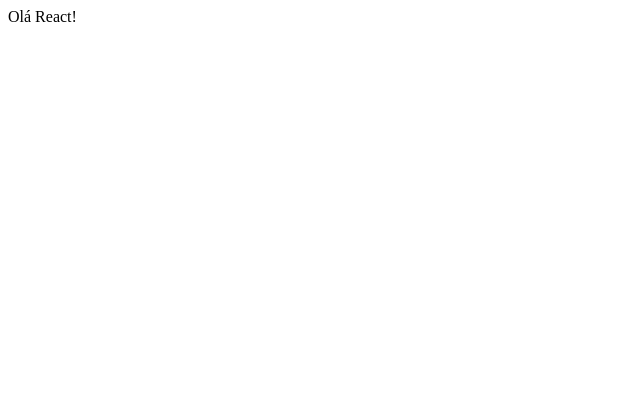
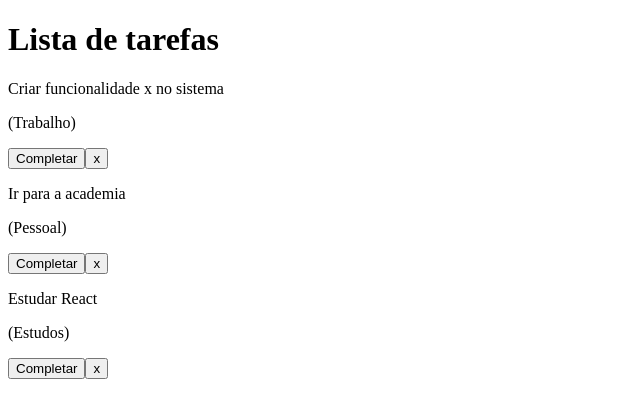
Before and after one commit to vanderleik/todo, a React (Vite) app: page / in a window 1280 px wide. Shown: the top 418 px of the page, without its empty margins (0-640 px from the left). Built offline with nearby package versions, Linux system fonts and the light colour scheme.

Commit message:
Criando retorno no app.jsx

```diff
--- a/index.html
+++ b/index.html
@@ -1,10 +1,10 @@
 <!DOCTYPE html>
-<html lang="en">
+<html lang="pt-br">
   <head>
     <meta charset="UTF-8" />
     <link rel="icon" type="image/svg+xml" href="/vite.svg" />
     <meta name="viewport" content="width=device-width, initial-scale=1.0" />
-    <title>Vite + React</title>
+    <title>To-Do list with Vite + React</title>
   </head>
   <body>
     <div id="root"></div>
--- a/src/App.jsx
+++ b/src/App.jsx
@@ -1,7 +1,46 @@
 import { useState } from 'react'
 
 function App() {
-  return <div>Olá React!</div>
+  const [todos, setTodos] = useState([
+    {
+      id: 1,
+      text: "Criar funcionalidade x no sistema",
+      category: "Trabalho",
+      isCompleted: false,
+    },
+    {
+      id: 2,
+      text: "Ir para a academia",
+      category: "Pessoal",
+      isCompleted: false,
+    },
+    {
+      id: 3,
+      text: "Estudar React",
+      category: "Estudos",
+      isCompleted: false,
+    },
+  ]);
+  return (
+    <div className='app'>
+      <h1>Lista de tarefas</h1>
+      <div className='todo-list'>
+        {
+          todos.map((todo) => (
+            <div className="todo">
+              <div className="content">
+                <p>{todo.text}</p>
+                <p className='category'>({todo.category})</p>
+              </div>
+            <div>
+              <button>Completar</button>
+              <button>x</button>
+            </div>
+            </div>
+          ))}
+    </div>
+    </div>
+    );
 }
 
 export default App
```
